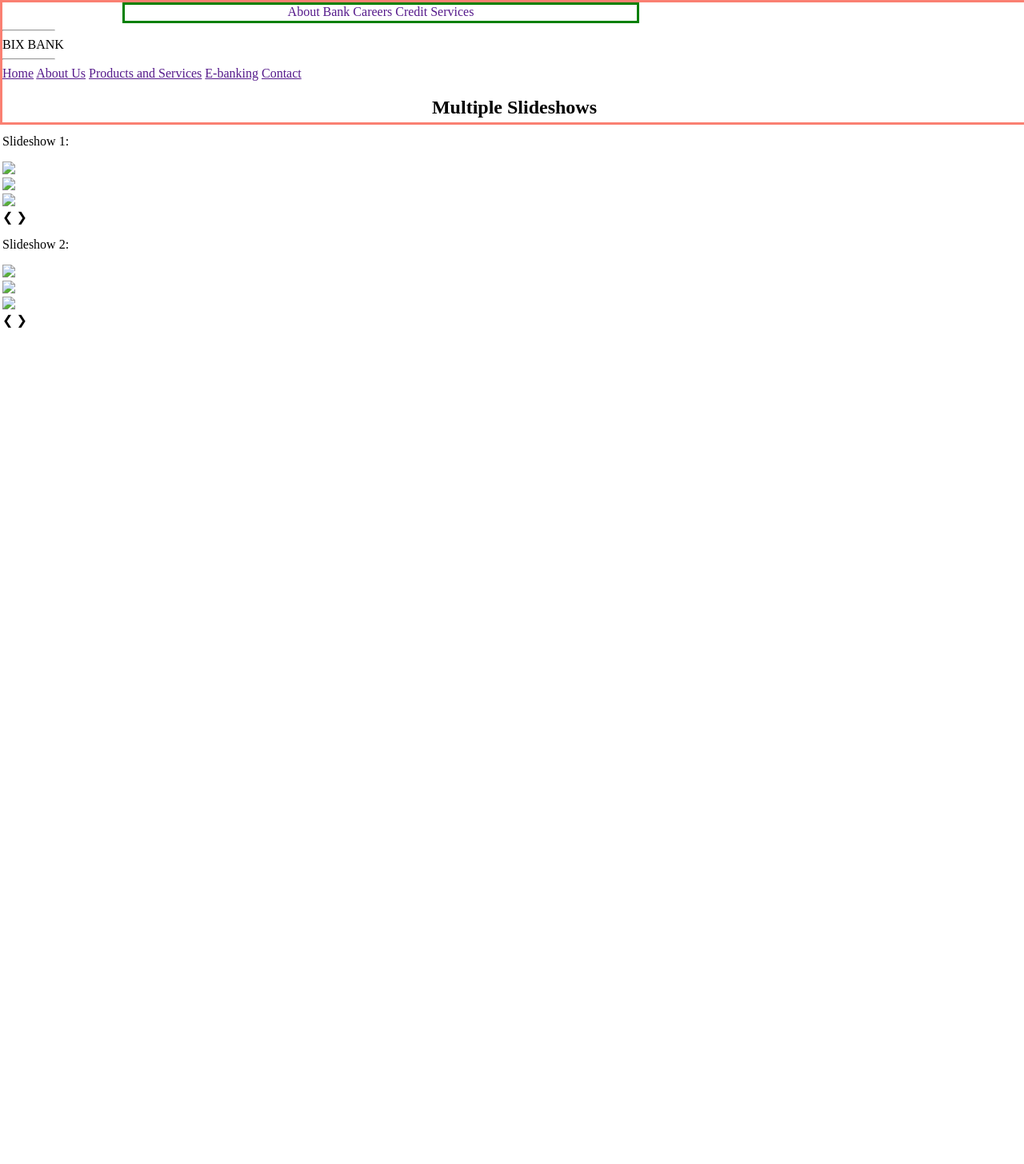
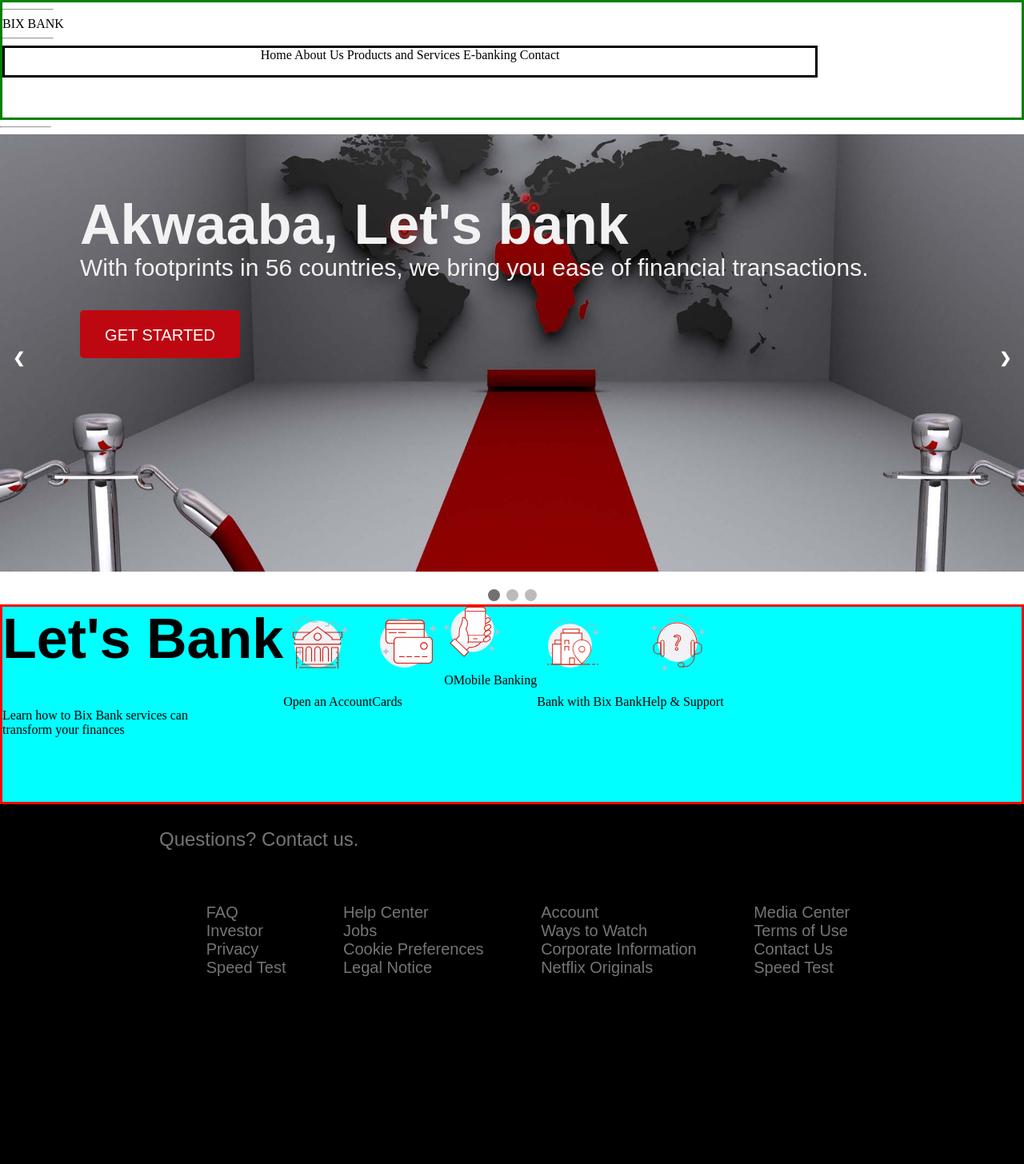
Before and after one commit to BFRIMPONG/BANKING-WEB-APPLICATION, a plain HTML site: page index.html in a window 1280 px wide. Shown: the whole page at 80% size. Before the commit the page ends 800 px from the top, so only its background shows below. Drawn offline with Linux system fonts and the light colour scheme.

Commit message:
Landing page almost done

```diff
--- a/css/styles.css
+++ b/css/style.css
@@ -4,34 +4,36 @@ body{
 
 }
 
-.header-wapper{
+
+.header{
     width: 100%;
-    height: 150px;
-    border:solid salmon;
+    height:150px;
+    border: solid green;
+    position: relative;
+
 
 }
-.header{
-    width: 50%;
-    height:20px;
-    border: solid green;
-    margin-left: 150px;
+
+.logo{
+    position: relative;
 }
 
 .header nav{
+    width: 80%;
+    height: 40px;
+    border: solid ;
     text-align: center;
+    justify-content: space-around;
 
 }
 
 .header nav a{
     text-align: center;
     text-decoration: none;
+
 }
 
 hr{
     width: 5%;
     margin-right: 1800px;
 }
-
-.logo{
-
-}
--- /dev/null
+++ b/css/style2.css
@@ -0,0 +1,256 @@
+* {box-sizing:border-box}
+
+/* Slideshow container */
+.slideshow-container {
+  max-width: 100%;
+  max-height: 100%;
+  position: relative;
+  margin: auto;
+}
+
+/* Hide the images by default */
+.mySlides {
+  display: none;
+}
+
+/* Next & previous buttons */
+.prev, .next {
+  cursor: pointer;
+  position: absolute;
+  top: 50%;
+  width: auto;
+  margin-top: -22px;
+  padding: 16px;
+  color: white;
+  font-weight: bold;
+  font-size: 18px;
+  transition: 0.6s ease;
+  border-radius: 0 3px 3px 0;
+  user-select: none;
+}
+
+/* Position the "next button" to the right */
+.next {
+  right: 0;
+  border-radius: 3px 0 0 3px;
+}
+
+/* On hover, add a black background color with a little bit see-through */
+.prev:hover, .next:hover {
+  background-color: rgba(0,0,0,0.8);
+}
+
+/* Caption text */
+.text {
+  color: #f2f2f2;
+  font-size: 15px;
+  /* padding: 8px 12px; */
+  position: absolute;
+  bottom: 8px;
+  width: 80%;
+  height: 420px;
+  /* border: solid black; */
+  margin-left: 100px;
+  margin-bottom: 50px;
+  /* text-align: center; */
+}
+
+/* Number text (1/3 etc) */
+/* .numbertext {
+  color: #f2f2f2;
+  font-size: 12px;
+  padding: 8px 12px;
+  position: absolute;
+  top: 0;
+} */
+
+/* The dots/bullets/indicators */
+.dot {
+  cursor: pointer;
+  height: 15px;
+  width: 15px;
+  margin: 0 2px;
+  background-color: #bbb;
+  border-radius: 50%;
+  display: inline-block;
+  transition: background-color 0.6s ease;
+}
+
+.active, .dot:hover {
+  background-color: #717171;
+}
+
+/* Fading animation */
+.fade {
+  -webkit-animation-name: fade;
+  -webkit-animation-duration: 1.5s;
+  animation-name: fade;
+  animation-duration: 1.5s;
+}
+
+@-webkit-keyframes fade {
+  from {opacity: .4}
+  to {opacity: 1}
+}
+
+@keyframes fade {
+  from {opacity: .4}
+  to {opacity: 1}
+}
+
+/* .text h1{
+    margin-top: 50px;
+} */
+
+h1{
+    font-family: Arial, Helvetica, sans-serif;
+    font-size: 70px;
+    margin-top: 0px;
+}
+
+.text p{
+    width: 100%;
+    height: 40px;
+    /* border: solid green; */
+    font-family: Arial, Helvetica, sans-serif;
+    font-size: 30px;
+    margin-top: -50px;
+}
+
+#started {
+    width: 200px;
+    height: 60px;
+    background:#be0811;
+    color: #fff;
+    padding: 20px 20px;
+    border-radius: 5px;
+    margin-bottom: 20px;
+    text-align: center;
+    align-items: center;
+    /* text-decoration: none; */
+    font-family: Arial, Helvetica, sans-serif;
+    font-size: 20px;
+   /* margin: 0 auto; */
+}
+
+a{
+    text-decoration: none;
+    /* text-align: center; */
+    margin-top: 10px;
+    color: black;
+    align-items: center;
+
+
+}
+.shop a{
+
+    margin-left: 50px;
+    width: 60px;
+}
+
+#shop a:hover{
+    cursor: pointer;
+
+}
+
+.container2{
+    display: flex;
+    grid-template-rows: 1fr, 1fr;
+    width: 100%;
+    height: 250px;
+    border: solid red;
+    background-color: aqua;
+}
+
+.footer{
+    width: 100%;
+    height: 450px;
+    /* border: solid brown 5px ; */
+    background-color: black;
+    margin-bottom: -25px;
+    padding:30px ;
+    top: 200px;
+}
+
+.footer-wrapper{
+    width: 80%;
+    height: 80%;
+    /* border: solid yellow 5px; */
+    /* padding: 70px; */
+    justify-content: center;
+    margin-top: -18px;
+    display: absolute;
+    margin: 40px auto;
+    margin-top: 0px;
+
+}
+
+.footer-wrapper a{
+    text-decoration: none;
+    color: #757575;
+    margin: 46px;
+    padding-bottom: 52px;
+    bottom: 350px;
+
+}
+ .footer-top{
+    width: 80%;
+    height: 15px;
+    /* border: solid blue 2px; */
+    /* display: block; */
+
+    font-size: 24px;
+    padding: 1px;
+    font-family: Arial, Helvetica, sans-serif;
+
+
+}
+.footer-content{
+    width: 100%;
+    height: 80%;
+    /* border: 2px solid white; */
+    /* margin: 3px auto; */
+     padding: 50px;
+    /* left: 50px; */
+    /* column-gap: 25px; */
+}
+/* .column1{
+    width: 25%;
+    height: 50%;
+    border: solid blanchedalmond 3px;
+    color: #757575;
+} */
+
+.column1 li{
+    text-decoration: none;
+    list-style-type: none;
+    color: #757575;
+    font-size: 20px;
+    font-family:Arial, Helvetica, sans-serif;
+    column-gap: 25px;
+    cursor: pointer;
+    }
+/* .column2{
+    width: 25%;
+    height: 50%;
+    border: solid blanchedalmond 3px;
+    color: #757575;
+
+} */
+
+
+.footer-country{
+    font-size: 13px;
+    margin-top: 24px;
+    color: #757575;
+}
+
+
+.column1{
+    display: flex;
+    /* background-color: white; */
+    /* border: solid 3px brown;  */
+    /* gap: 25px; */
+    justify-content:space-around;
+    /* justify-items: baseline; */
+    cursor: pointer;
--- a/index.html
+++ b/index.html
@@ -5,20 +5,13 @@
     <meta http-equiv="X-UA-Compatible" content="IE=edge">
     <meta name="viewport" content="width=device-width, initial-scale=1.0">
     <title>Document</title>
-    <link rel="stylesheet" href="css/styles.css">
+    <link rel="stylesheet" href="css/style.css">
+    <link rel="stylesheet" href="css/style2.css">
 
 </head>
 <body>
-    <div class="header-wapper">
+    <div class="Main-container">
         <div class="header">
-            <nav>
-                <a href="">About Bank</a>
-                <a href="">Careers</a>
-                <a href=""> Credit Services</a>
-            </nav>
-
-
-        </div>
             <div class="logo">
                 <span><hr></span>
                 <span>BIX BANK</span>
@@ -34,50 +27,156 @@
                     <a href="">Contact</a>
                 </nav>
 
-        </div>
-        <h2 style="text-align:center">Multiple Slideshows</h2>
 
-        <p>Slideshow 1:</p>
-        <div class="slideshow-container">
-        <div class="mySlides1">
-            <img src="img_nature_wide.jpg" style="width:100%">
             </div>
 
-        <div class="mySlides1">
-            <img src="img_snow_wide.jpg" style="width:100%">
         </div>
 
-        <div class="mySlides1">
-            <img src="img_mountains_wide.jpg" style="width:100%">
+        </div>
+        <hr>
+
+                <!-- Slideshow container -->
+        <div class="slideshow-container">
+
+            <!-- Full-width images with number and caption text -->
+            <div class="mySlides fade">
+                <!-- <div class="numbertext">1 / 3</div> -->
+                <img src="img/UBA-BRAND10b1.jpg" style="width:100%">
+                <div class="text">
+                    <h1>Akwaaba, Let's bank</h1>
+                    <p>With footprints in 56 countries, we bring you ease of financial transactions.</p>
+                    <div id="started"><botton>GET STARTED</botton></div>
+                </div>
             </div>
 
-        <a class="prev" onclick="plusSlides(-1, 0)">&#10094;</a>
-        <a class="next" onclick="plusSlides(1, 0)">&#10095;</a>
+            <div class="mySlides fade">
+            <!-- <div class="numbertext">2 / 3</div> -->
+            <img src="img/img010.jpg.rendition.1920.1920.jpg" style="width:100%">
+            <div class="text">Caption Two</div>
             </div>
 
-        <p>Slideshow 2:</p>
-        <div class="slideshow-container">
-        <div class="mySlides2">
-            <img src="img_band_chicago.jpg" style="width:100%">
+            <div class="mySlides fade">
+            <!-- <div class="numbertext">3 / 3</div> -->
+            <img src="img/covid-banner-10.jpg" style="width:100%">
+            <div class="text">
+                Caption Three</div>
             </div>
 
-        <div class="mySlides2">
-            <img src="img_band_la.jpg" style="width:100%">
+            <!-- Next and previous buttons -->
+            <a class="prev" onclick="plusSlides(-1)">&#10094;</a>
+            <a class="next" onclick="plusSlides(1)">&#10095;</a>
+        </div>
+        <br>
+
+        <!-- The dots/circles -->
+        <div style="text-align:center">
+            <span class="dot" onclick="currentSlide(1)"></span>
+            <span class="dot" onclick="currentSlide(2)"></span>
+            <span class="dot" onclick="currentSlide(3)"></span>
         </div>
 
-        <div class="mySlides2">
-            <img src="img_band_ny.jpg" style="width:100%">
+        <div class="container2">
+            <div class="lets-bank">
+                <h1>Let's Bank</h1>
+                <p>Learn how to Bix Bank services can <br>transform your finances</p>
+            </div>
+            <div class="items">
+                <img src="img/Open-An-Account-uba-hover.svg" alt=" open-account image">
+                <p>Open an Account</p>
             </div>
 
-        <a class="prev" onclick="plusSlides(-1, 1)">&#10094;</a>
-        <a class="next" onclick="plusSlides(1, 1)">&#10095;</a>
+            <div class="items">
+                <img src="img/Cards-uba-hover.svg" alt=" cards">
+                <p>Cards</p>
             </div>
 
+            <div class="items">
+                <img src="img/subsidiaries-mobile-banking-uba-hover.svg" alt=" mobile banking">
+                <p>OMobile Banking</p>
+            </div>
+
+            <div class="items">
+                <img src="img/bank-with-uba-hover.svg" alt=" Bank with us">
+                <p>Bank with Bix Bank</p>
+            </div>
+
+            <div class="items">
+                <img src="img/help-and-support-hover.svg" alt=" Help & Support">
+                <p>Help & Support</p>
+            </div>
+        </div>
+
+        <footer>
+            <div class="footer">
+                <div class="footer-wrapper">
+                    <a class="footer-top" href="https://help.netflix.com/contactus">Questions? Contact us.</a>
+
+
+                    <div class="footer-content">
+                        <div class="column1">
+                            <ul>
+                                <li>FAQ</li>
+                                <li>Investor</li>
+                                <li>Privacy</li>
+                                <li>Speed Test</li>
+
+                            </ul>
+
+                            <ul>
+                                <li>Help Center</li>
+                                <li>Jobs</li>
+                                <li>Cookie Preferences</li>
+                                <li>Legal Notice</li>
+                            </ul>
+                        <!-- </div>
+
+
+                            <div class="column2"> -->
+                                <ul>
+                                    <li>Account</li>
+                                    <li>Ways to Watch</li>
+                                    <li>Corporate Information</li>
+                                    <li>Netflix Originals</li>
+                                </ul>
+
+                                <ul>
+                                    <li>Media Center</li>
+                                    <li>Terms of Use</li>
+                                    <li>Contact Us</li>
+                                    <li>Speed Test</li>
+                                </ul>
+
+
+                        </div>
+                    </div>
 
 
                 </div>
 
             </div>
+        </footer>
+
+        <!-- <div class="container2">
+            <div class="grid-item">1</div>
+            <div class="grid-item">2</div>
+            <div class="grid-item">0 </div>
+            <div class="grid-item">4</div>
+            <div class="grid-item">5</div>
+            <div class="grid-item">6</div>
+
+
+        </div> -->
+
+        <!-- <div class="grid-container">
+            <div class="grid-item">1</div>
+            <div class="grid-item">2</div>
+            <div class="grid-item">0 </div>
+            <div class="grid-item">4</div>
+            <div class="grid-item">5</div>
+            <div class="grid-item">6</div>
+
+        </div> -->
+    </div>
     <script src="js/script.js"></script>
 </body>
 </html>
--- a/js/script.js
+++ b/js/script.js
@@ -0,0 +1,28 @@
+var slideIndex = 1;
+showSlides(slideIndex);
+
+// Next/previous controls
+function plusSlides(n) {
+  showSlides(slideIndex += n);
+}
+
+// Thumbnail image controls
+function currentSlide(n) {
+  showSlides(slideIndex = n);
+}
+
+function showSlides(n) {
+  var i;
+  var slides = document.getElementsByClassName("mySlides");
+  var dots = document.getElementsByClassName("dot");
+  if (n > slides.length) {slideIndex = 1}
+  if (n < 1) {slideIndex = slides.length}
+  for (i = 0; i < slides.length; i++) {
+      slides[i].style.display = "none";
+  }
+  for (i = 0; i < dots.length; i++) {
+      dots[i].className = dots[i].className.replace(" active", "");
+  }
+  slides[slideIndex-1].style.display = "block";
+  dots[slideIndex-1].className += " active";
+}
```
Also changed, not shown: img/Cards-uba-hover.svg (added), img/Cards-uba.svg (added), img/Open-An-Account-uba-hover.svg (added), img/Open-An-Account-uba.svg (added), img/bank-with-uba-hover.svg (added), img/bank-with-uba.svg (added), img/help-and-support-hover (1).svg (added), img/help-and-support-hover.svg (added), img/subsidiaries-mobile-banking-uba-hover.svg (added), img/subsidiaries-mobile-banking-uba.svg (added), img/uba-where-dreams-take-flight.jpg (added). Lines whose indentation alone changed are shown as unchanged.
